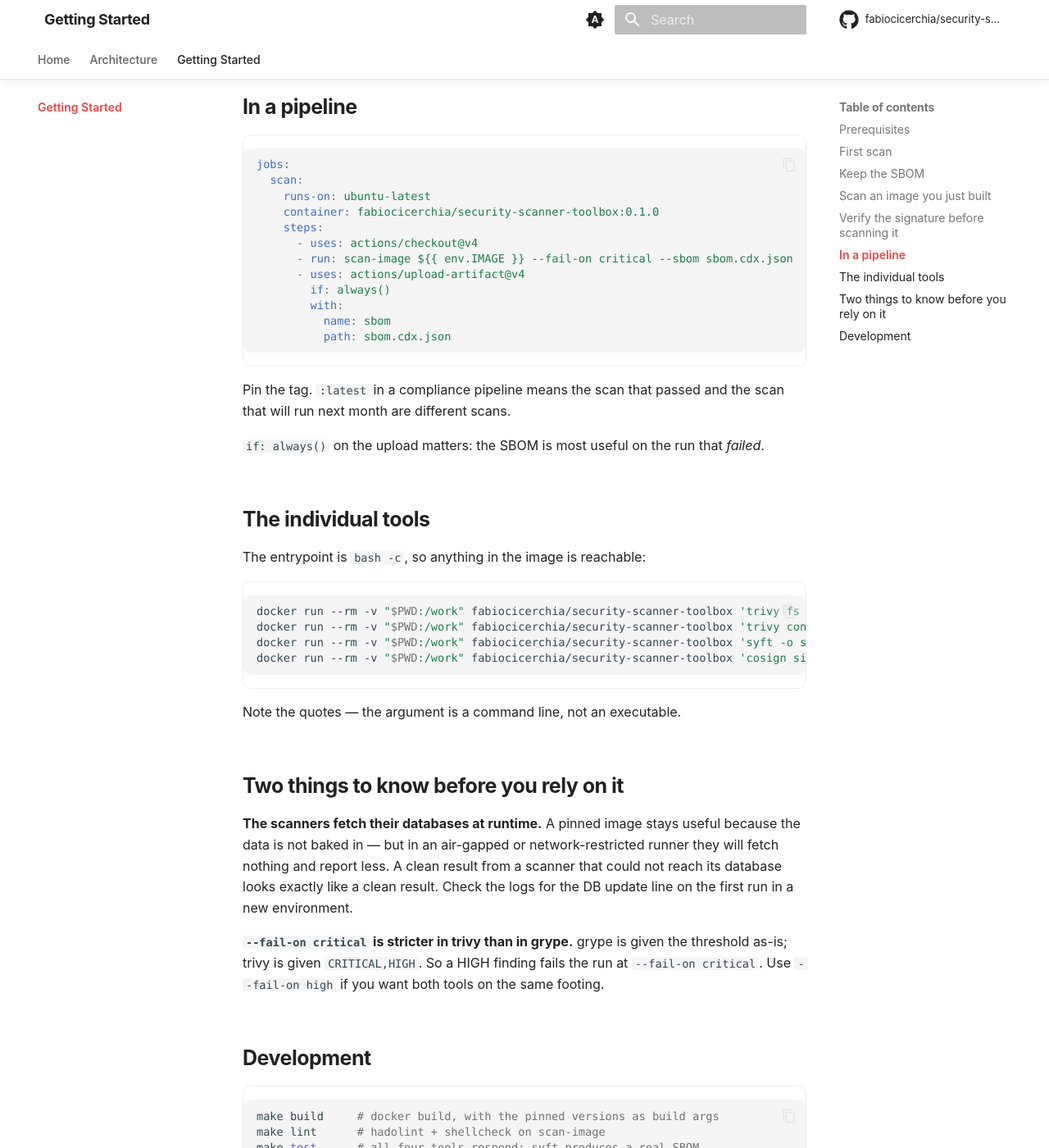
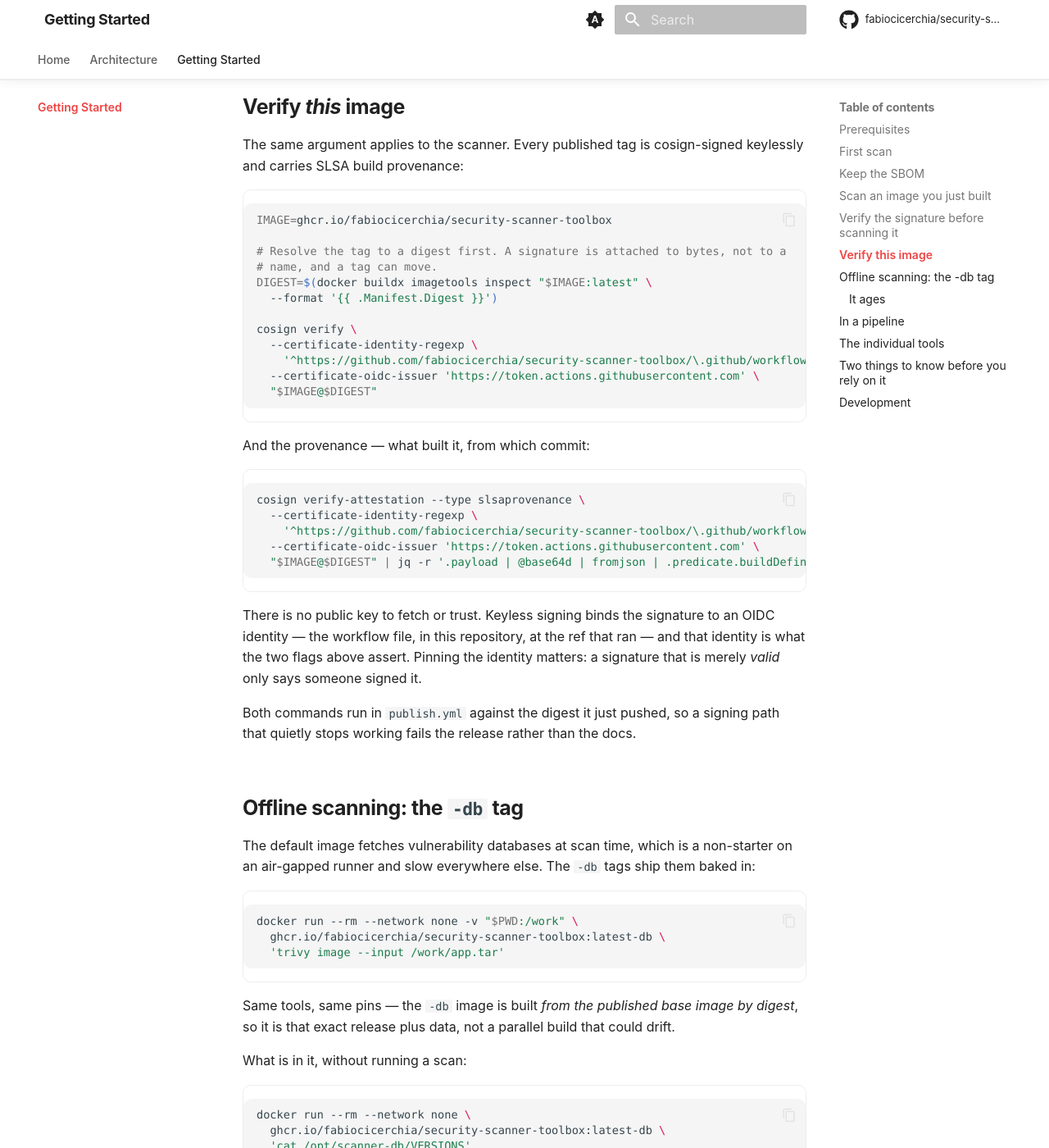
Before and after one commit to fabiocicerchia/security-scanner-toolbox, an MkDocs documentation site: the page built from docs/getting-started.md, in a window 1280 px wide and 1400 px high, scrolled down 1938 px. Shown: the whole window at 82% size. Built offline with MkDocs 1.6.1 and Material for MkDocs 9.7.7, drawn with Linux system fonts in a browser that asks for light colours; comment, search, counter and statistics services are not loaded; some of the changed text lies outside the part shown.

Commit message:
feat: sign releases, add a -db variant, and refresh its databases weekly
Three interlocking gaps, so they land together.

Signing (#23). The image ships cosign so users can check other people's
artifacts, and was itself unsigned — the one supply-chain claim the repo
could not make about itself. publish.yml now signs the pushed digest
keylessly, attaches SLSA provenance in max mode, and verifies both before
the job goes green. By digest, never by tag: a tag is mutable, so a
signature attached to one says nothing about the bytes a later puller
receives. Keyless means no private key to store or rotate; the identity
in the certificate is this workflow at the ref that ran, and the docs
pin that identity in the verify command, because a signature that is
merely valid only says somebody signed it.

The -db variant (#22). The default image fetches vulnerability databases
at scan time, which is a non-starter air-gapped and slow everywhere else.
Dockerfile.db layers them onto the published base image *by digest*, so
the -db tag is that exact release plus data and the tool pins cannot
drift between the two. It is a separate file rather than a stage in
Dockerfile for a second reason: `docker build .` builds the last stage,
so a db stage on the end would hand anyone running the plain build
command a several-hundred-megabyte image they did not ask for.

Weekly refresh (#21). A bundled database ages from the moment it is
built, and a scanner on a six-month-old feed reports clean and is
believed — worse than no scanner. db-refresh.yml rebuilds every Monday
from the published base digest, so only the databases move; the tool
pins still come from versions.env and a tagged release.

Both halves fail closed. Dockerfile.db checks each database file exists
after the download, and the new test-offline.sh runs the whole scan under
`--network none` and requires real CVEs to come back. Asserting that the
flags are accepted, or that a file is present, would not catch the
failure that matters: an image that scans clean because it silently has
no data.

Closes #21
Closes #22
Closes #23

Co-Authored-By: Claude Opus 5 <noreply@anthropic.com>
Claude-Session: https://claude.ai/code/session_01DCB9mFRMaZ5jNqfkt73tC4

````diff
--- a/docs/getting-started.md
+++ b/docs/getting-started.md
@@ -72,6 +72,95 @@ docker run --rm -v "$PWD:/work" fabiocicerchia/security-scanner-toolbox \
 provenance afterwards answers the questions in the wrong order — a clean scan
 of the wrong artifact is not a clean scan.
 
+## Verify *this* image
+
+The same argument applies to the scanner. Every published tag is cosign-signed
+keylessly and carries SLSA build provenance:
+
+```sh
+IMAGE=ghcr.io/fabiocicerchia/security-scanner-toolbox
+
+# Resolve the tag to a digest first. A signature is attached to bytes, not to a
+# name, and a tag can move.
+DIGEST=$(docker buildx imagetools inspect "$IMAGE:latest" \
+  --format '{{ .Manifest.Digest }}')
+
+cosign verify \
+  --certificate-identity-regexp \
+    '^https://github.com/fabiocicerchia/security-scanner-toolbox/\.github/workflows/' \
+  --certificate-oidc-issuer 'https://token.actions.githubusercontent.com' \
+  "$IMAGE@$DIGEST"
+```
+
+And the provenance — what built it, from which commit:
+
+```sh
+cosign verify-attestation --type slsaprovenance \
+  --certificate-identity-regexp \
+    '^https://github.com/fabiocicerchia/security-scanner-toolbox/\.github/workflows/' \
+  --certificate-oidc-issuer 'https://token.actions.githubusercontent.com' \
+  "$IMAGE@$DIGEST" | jq -r '.payload | @base64d | fromjson | .predicate.buildDefinition'
+```
+
+There is no public key to fetch or trust. Keyless signing binds the signature to
+an OIDC identity — the workflow file, in this repository, at the ref that ran —
+and that identity is what the two flags above assert. Pinning the identity
+matters: a signature that is merely *valid* only says someone signed it.
+
+Both commands run in `publish.yml` against the digest it just pushed, so a
+signing path that quietly stops working fails the release rather than the docs.
+
+## Offline scanning: the `-db` tag
+
+The default image fetches vulnerability databases at scan time, which is a
+non-starter on an air-gapped runner and slow everywhere else. The `-db` tags
+ship them baked in:
+
+```sh
+docker run --rm --network none -v "$PWD:/work" \
+  ghcr.io/fabiocicerchia/security-scanner-toolbox:latest-db \
+  'trivy image --input /work/app.tar'
+```
+
+Same tools, same pins — the `-db` image is built *from the published base image
+by digest*, so it is that exact release plus data, not a parallel build that
+could drift.
+
+What is in it, without running a scan:
+
+```sh
+docker run --rm --network none \
+  ghcr.io/fabiocicerchia/security-scanner-toolbox:latest-db \
+  'cat /opt/scanner-db/VERSIONS'
+```
+
+```
+image_built=2026-09-01T03:20:11Z
+trivy=0.73.0
+grype=0.95.0
+trivy_db=2026-09-01T02:11:44Z
+grype_db=2026-08-31T22:04:00Z
+```
+
+The databases are also the reason this tag is much larger than the base image.
+The current sizes are reported in the job summary of the latest
+[Refresh bundled databases](../../actions/workflows/db-refresh.yml) run, rather
+than written here where they would go stale the first time a feed grows.
+
+### It ages
+
+A bundled database is a snapshot. `latest-db` is rebuilt every Monday — only
+the databases, never the tool pins — so a weekly `docker pull` keeps it fresh.
+If you mirror it into an air-gapped environment, mirror it on a schedule too: a
+scanner running on a six-month-old feed reports clean and is believed, which is
+worse than having no scanner at all.
+
+The rebuild fails rather than publishing a stale-database image. `Dockerfile.db`
+checks both database files exist after the download, and CI then runs the whole
+scan under `--network none` and requires real CVEs to come back — an image that
+scanned clean offline would be exactly the silent failure the schedule exists to
+prevent.
+
 ## In a pipeline
 
 ```yaml
````
Also changed, not shown: README.md (+37 -1 lines), TODO.md (+2 -3 lines), 5 other files.
